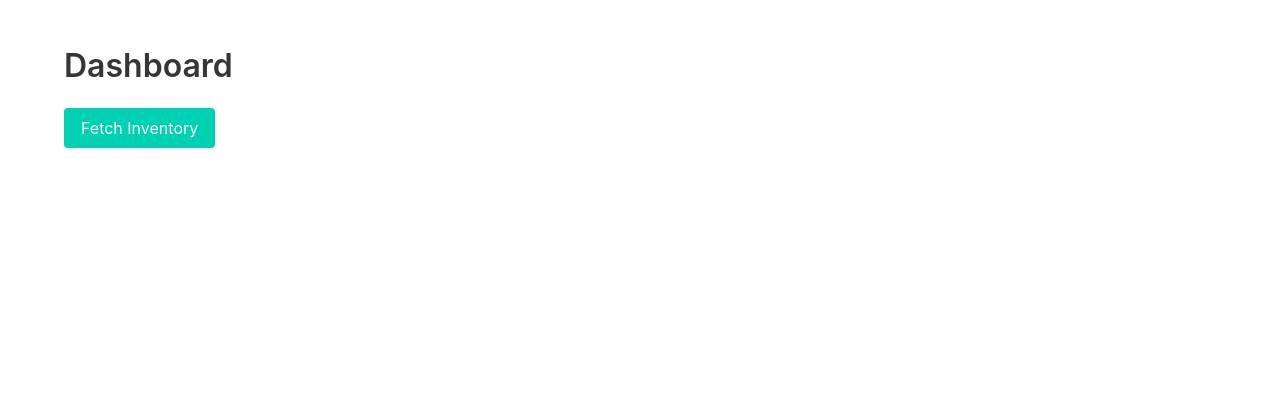
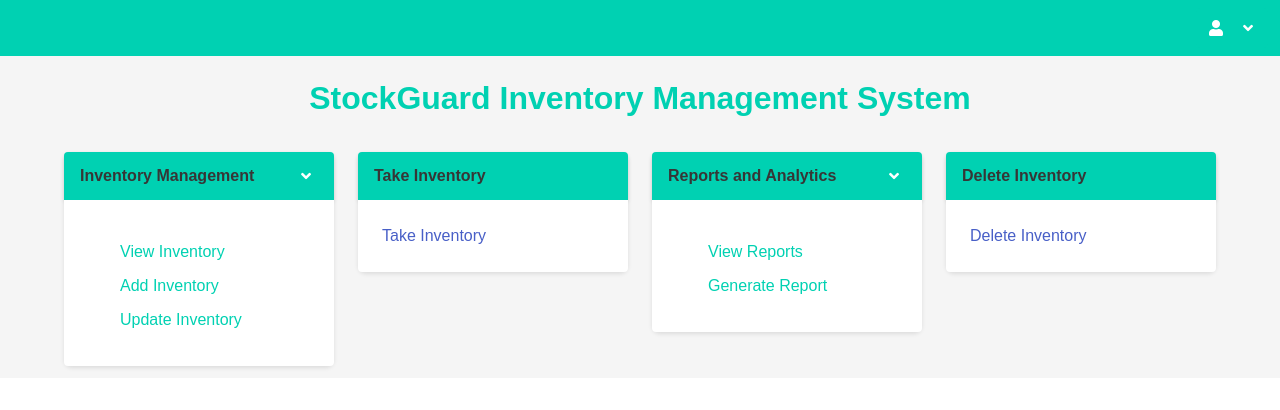
Before and after one commit to Israelshecktar/IMS, a Flask app: page /dashboard in a window 1280 px wide. Shown: the top 410 px of the page. Run offline with Flask 3, Linux system fonts and the light colour scheme.

Commit message:
feat: implement dashboard page for invemtory management

```diff
--- /dev/null
+++ b/static/css/styles.css
@@ -0,0 +1,71 @@
+/* General Styles */
+body {
+    font-family: 'Arial', sans-serif;
+    background-color: #f5f5f5;
+}
+
+.navbar {
+    background-color: #00d1b2; /* Bulma primary color */
+    color: white;
+}
+
+.navbar .navbar-item .button {
+    background-color: #00d1b2; /* Bulma primary color */
+    color: white;
+}
+
+.navbar .navbar-item .button:hover {
+    background-color: #00b89c; /* Darker shade of Bulma primary color */
+}
+
+.title {
+    color: #00d1b2; /* Bulma primary color */
+}
+
+/* Card Styles */
+.card {
+    border-radius: 8px;
+    box-shadow: 0 2px 4px rgba(0, 0, 0, 0.1);
+}
+
+.card-header {
+    background-color: #00d1b2; /* Bulma primary color */
+    color: white;
+    border-top-left-radius: 8px;
+    border-top-right-radius: 8px;
+}
+
+.card-header .card-header-icon {
+    color: white;
+}
+
+.card-content {
+    background-color: white;
+    border-bottom-left-radius: 8px;
+    border-bottom-right-radius: 8px;
+}
+
+.card-content ul {
+    list-style-type: none;
+    padding: 0;
+}
+
+.card-content ul li {
+    margin: 10px 0;
+}
+
+.card-content ul li a {
+    color: #00d1b2; /* Bulma primary color */
+    text-decoration: none;
+}
+
+.card-content ul li a:hover {
+    text-decoration: underline;
+}
+
+/* Responsive Styles */
+@media (max-width: 768px) {
+    .card {
+        margin-bottom: 20px;
+    }
+}
--- /dev/null
+++ b/static/js/dashboard.js
@@ -0,0 +1,56 @@
+document.addEventListener('DOMContentLoaded', function() {
+    const username = localStorage.getItem('username');
+    document.getElementById('username').textContent = username;
+
+    document.getElementById('logoutButton').addEventListener('click', async function() {
+        const token = localStorage.getItem('jwtToken');
+
+        const response = await fetch('/auth/logout', {
+            method: 'POST',
+            headers: {
+                'Authorization': `Bearer ${token}`
+            }
+        });
+
+        if (response.ok) {
+            localStorage.removeItem('jwtToken');
+            alert('Logout successful!');
+            window.location.href = '/';
+        } else {
+            const data = await response.json();
+            alert('Logout failed: ' + data.message);
+        }
+    });
+
+    document.getElementById('updateProfile').addEventListener('click', function() {
+        window.location.href = '/update_profile';
+    });
+
+    document.getElementById('viewInventory').addEventListener('click', function() {
+        window.location.href = '/inventory/view';
+    });
+
+    document.getElementById('addInventory').addEventListener('click', function() {
+        window.location.href = '/inventory/add';
+    });
+
+    document.getElementById('updateInventory').addEventListener('click', function() {
+        window.location.href = '/inventory/update';
+    });
+
+    document.getElementById('takeInventory').addEventListener('click', function() {
+        window.location.href = '/inventory/take';
+    });
+
+    document.getElementById('viewReports').addEventListener('click', function() {
+        window.location.href = '/reports/view';
+    });
+
+    document.getElementById('generateReport').addEventListener('click', function() {
+        window.location.href = '/reports/generate';
+    });
+
+    document.getElementById('deleteInventory').addEventListener('click', function() {
+        window.location.href = '/inventory/delete';
+    });
+});
--- a/static/js/main.js
+++ b/static/js/main.js
@@ -58,20 +58,3 @@
         alert('Registration failed: ' + data.message);
     }
 });
-
-document.getElementById('fetchInventory').addEventListener('click', async function() {
-    const token = localStorage.getItem('jwtToken');
-    const response = await fetch('/inventory', {
-        headers: {
-            'Authorization': `Bearer ${token}`
-        }
-    });
-
-    const data = await response.json();
-    if (response.ok) {
-        const inventoryData = document.getElementById('inventoryData');
-        inventoryData.innerHTML = '<pre>' + JSON.stringify(data, null, 2) + '</pre>';
-    } else {
-        alert('Failed to fetch inventory: ' + data.message);
-    }
-});
--- a/templates/base.html
+++ b/templates/base.html
@@ -3,16 +3,15 @@
 <head>
     <meta charset="UTF-8">
     <meta name="viewport" content="width=device-width, initial-scale=1.0">
-    <title>{% block title %}My App{% endblock %}</title>
-    <link rel="stylesheet" href="{{ url_for('static', filename='css/bulma.min.css') }}">
+    <title>{% block title %}{% endblock %}</title>
+    <link rel="stylesheet" href="https://cdnjs.cloudflare.com/ajax/libs/bulma/0.9.3/css/bulma.min.css">
+    <link rel="stylesheet" href="https://cdnjs.cloudflare.com/ajax/libs/font-awesome/5.15.3/css/all.min.css">
+    <link rel="stylesheet" href="{{ url_for('static', filename='css/styles.css') }}">
     <link rel="icon" type="image/png" href="{{ url_for('static', filename='favicon.png') }}">
 </head>
 <body>
-    <section class="section">
-        <div class="container">
-            {% block content %}{% endblock %}
-        </div>
-    </section>
+    {% block content %}{% endblock %}
     <script src="{{ url_for('static', filename='js/main.js') }}"></script>
+    <script src="{{ url_for('static', filename='js/dashboard.js') }}"></script>
 </body>
 </html>
--- a/templates/dashboard.html
+++ b/templates/dashboard.html
@@ -3,7 +3,110 @@
 {% block title %}Dashboard{% endblock %}
 
 {% block content %}
-<h2 class="title">Dashboard</h2>
-<button class="button is-primary" id="fetchInventory">Fetch Inventory</button>
-<div id="inventoryData"></div>
+<nav class="navbar is-primary" role="navigation" aria-label="main navigation">
+    <div class="navbar-menu">
+        <div class="navbar-end">
+            <div class="navbar-item">
+                <span id="username" class="mr-2">Username</span>
+                <div class="dropdown is-right is-hoverable">
+                    <div class="dropdown-trigger">
+                        <button class="button is-primary" aria-haspopup="true" aria-controls="dropdown-menu">
+                            <span class="icon is-small">
+                                <i class="fas fa-user" aria-hidden="true"></i>
+                            </span>
+                            <span class="icon is-small">
+                                <i class="fas fa-angle-down" aria-hidden="true"></i>
+                            </span>
+                        </button>
+                    </div>
+                    <div class="dropdown-menu" id="dropdown-menu" role="menu">
+                        <div class="dropdown-content">
+                            <a href="#" id="updateProfile" class="dropdown-item">Update Profile</a>
+                            <a href="#" id="logoutButton" class="dropdown-item">Logout</a>
+                        </div>
+                    </div>
+                </div>
+            </div>
+        </div>
+    </div>
+</nav>
+
+<div class="container mt-5">
+    <h1 class="title has-text-centered">StockGuard Inventory Management System</h1>
+    <div class="columns is-multiline mt-5">
+        <div class="column is-full-mobile is-half-tablet is-one-quarter-desktop">
+            <div class="card">
+                <header class="card-header">
+                    <p class="card-header-title">
+                        Inventory Management
+                    </p>
+                    <button class="card-header-icon" aria-label="more options">
+                        <span class="icon">
+                            <i class="fas fa-angle-down" aria-hidden="true"></i>
+                        </span>
+                    </button>
+                </header>
+                <div class="card-content">
+                    <div class="content">
+                        <ul>
+                            <li><a href="#" id="viewInventory">View Inventory</a></li>
+                            <li><a href="#" id="addInventory">Add Inventory</a></li>
+                            <li><a href="#" id="updateInventory">Update Inventory</a></li>
+                        </ul>
+                    </div>
+                </div>
+            </div>
+        </div>
+        <div class="column is-full-mobile is-half-tablet is-one-quarter-desktop">
+            <div class="card">
+                <header class="card-header">
+                    <p class="card-header-title">
+                        Take Inventory
+                    </p>
+                </header>
+                <div class="card-content">
+                    <div class="content">
+                        <a href="#" id="takeInventory">Take Inventory</a>
+                    </div>
+                </div>
+            </div>
+        </div>
+        <div class="column is-full-mobile is-half-tablet is-one-quarter-desktop">
+            <div class="card">
+                <header class="card-header">
+                    <p class="card-header-title">
+                        Reports and Analytics
+                    </p>
+                    <button class="card-header-icon" aria-label="more options">
+                        <span class="icon">
+                            <i class="fas fa-angle-down" aria-hidden="true"></i>
+                        </span>
+                    </button>
+                </header>
+                <div class="card-content">
+                    <div class="content">
+                        <ul>
+                            <li><a href="#" id="viewReports">View Reports</a></li>
+                            <li><a href="#" id="generateReport">Generate Report</a></li>
+                        </ul>
+                    </div>
+                </div>
+            </div>
+        </div>
+        <div class="column is-full-mobile is-half-tablet is-one-quarter-desktop">
+            <div class="card">
+                <header class="card-header">
+                    <p class="card-header-title">
+                        Delete Inventory
+                    </p>
+                </header>
+                <div class="card-content">
+                    <div class="content">
+                        <a href="#" id="deleteInventory">Delete Inventory</a>
+                    </div>
+                </div>
+            </div>
+        </div>
+    </div>
+</div>
 {% endblock %}
```
